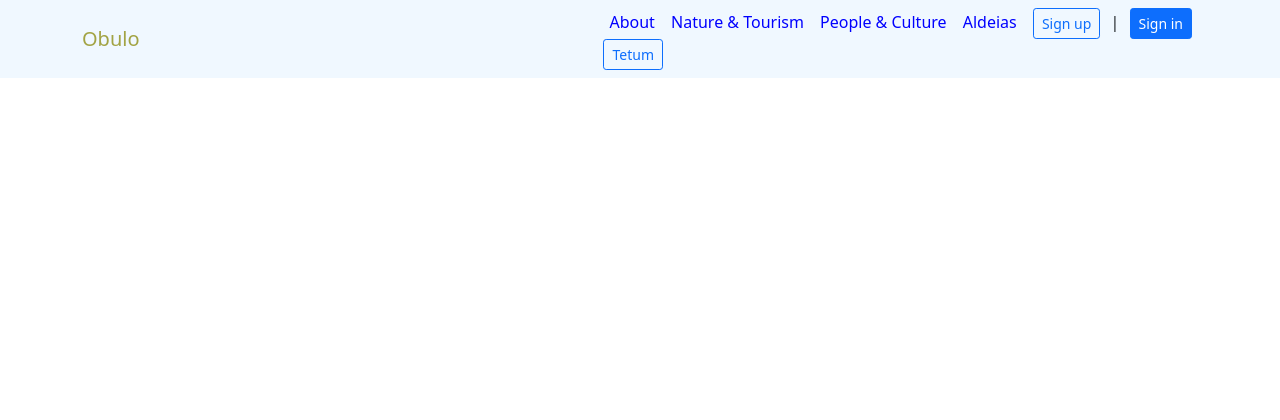
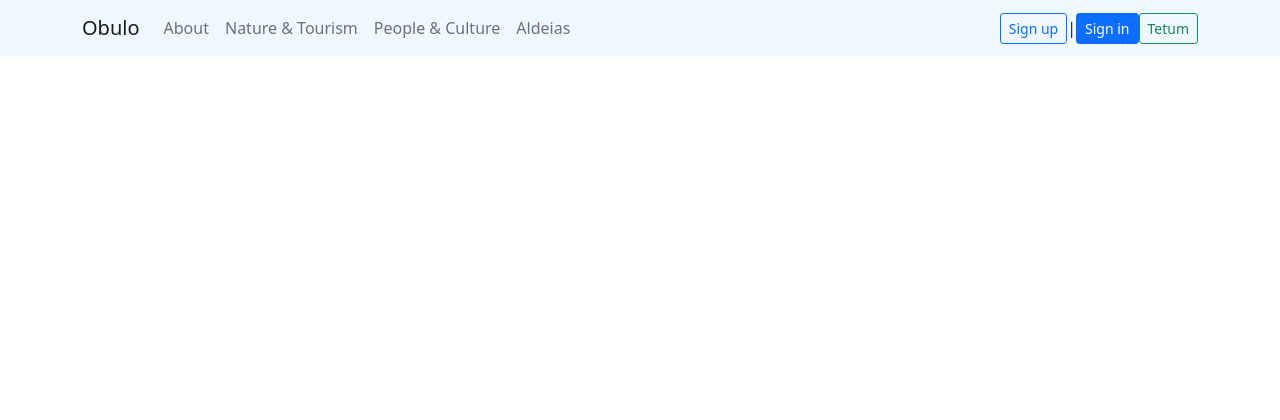
Before and after one commit to marobo/obulo, a Django app: template templates/base_site.html in a window 1280 px wide. Shown: the top 420 px of the page. Run offline with Django 4.2, Linux system fonts and the light colour scheme; tables that the repository leaves empty hold one stand-in row (values such as "Sample post"); the template is opened without the code that fills it: values that come from a table or form of the project are taken from there, most other values are stand-ins (such as "Sample title", 1, 10 or a date in 2020).

Commit message:
navbar header collapse works

```diff
--- a/templates/base_site.html
+++ b/templates/base_site.html
@@ -2,11 +2,20 @@
 {% load language_selector %}
 
 {% block header %}
-<nav class="navbar bg-body-tertiary">
+<nav class="navbar navbar-expand-lg navbar-light bg-body-tertiary">
+    <!-- Container wrapper -->
     <div class="container">
-        <a href="/" class="navbar-brand">Obulo</a>
-        <div class="navbar-left ms-auto">
-            <a
+        <!-- Toggle button -->
+        <button class="navbar-toggler" type="button" data-bs-toggle="collapse" data-bs-target="#navbarSupportedContent" aria-controls="navbarSupportedContent" aria-expanded="false" aria-label="Toggle navigation">
+            <span class="navbar-toggler-icon"></span>
+        </button>
+        <!-- Collapsible wrapper -->
+        <div class="collapse navbar-collapse" id="navbarSupportedContent">
+            <!-- Navbar brand -->
+            <ul class="navbar-nav me-auto mb-2 mb-lg-0">
+                <a class="navbar-brand mt-2 mt-lg-0" href="/">Obulo</a>
+                <li class="nav-item">
+                    <a class="nav-link"
                         hx-get="/"
                         hx-swap="outerHTML"
                         hx-target="#index-content"
@@ -14,7 +23,9 @@
                     >
                         About
                     </a>
-            <a
+                </li>
+                <li class="nav-item">
+                    <a class="nav-link"
                         hx-get="{% url 'nature_and_tourism' %}"
                         hx-swap="outerHTML"
                         hx-target="#index-content"
@@ -22,7 +33,9 @@
                     >
                         Nature & Tourism
                     </a>
-            <a
+                </li>
+                <li class="nav-item">
+                    <a class="nav-link"
                         hx-get="{% url 'people_and_culture' %}"
                         hx-swap="outerHTML"
                         hx-target="#index-content"
@@ -30,7 +43,9 @@
                     >
                         People & Culture
                     </a>
-            <a
+                </li>
+                <li class="nav-item">
+                    <a class="nav-link"
                         hx-get="{% url 'aldeias' %}"
                         hx-swap="outerHTML"
                         hx-target="#index-content"
@@ -38,6 +53,13 @@
                     >
                         Aldeias
                     </a>
+                </li>
+            </ul>
+        </div>
+        <!-- Collapsible wrapper -->
+
+        <!-- Right elements -->
+        <div class="d-flex align-items-center">
             {% if user.is_authenticated %}
             Welcome {{ user.first_name|default:user.username }} |
             <a class="btn btn-outline-primary btn-sm" href="{% url 'logout' %}">Log out</a>
@@ -51,7 +73,7 @@
                 <input name="next" type="hidden" value="{{ redirect_to }}"/>
                 <input name="language" type="hidden" value="{{ LANGUAGE_CODE|new_lang_code }}"/>
             </form>
-            <button class="btn btn-sm btn-outline-primary" type="submit" form="form_{{ LANGUAGE_CODE|new_lang_code }}" value="Submit">{{ LANGUAGE_CODE|new_lang_name }}</button>
+            <button class="btn btn-sm btn-outline-success" type="submit" form="form_{{ LANGUAGE_CODE|new_lang_code }}" value="Submit">{{ LANGUAGE_CODE|new_lang_name }}</button>
         </div>
     </div>
 </nav>
```
Lines whose indentation alone changed are shown as unchanged.
